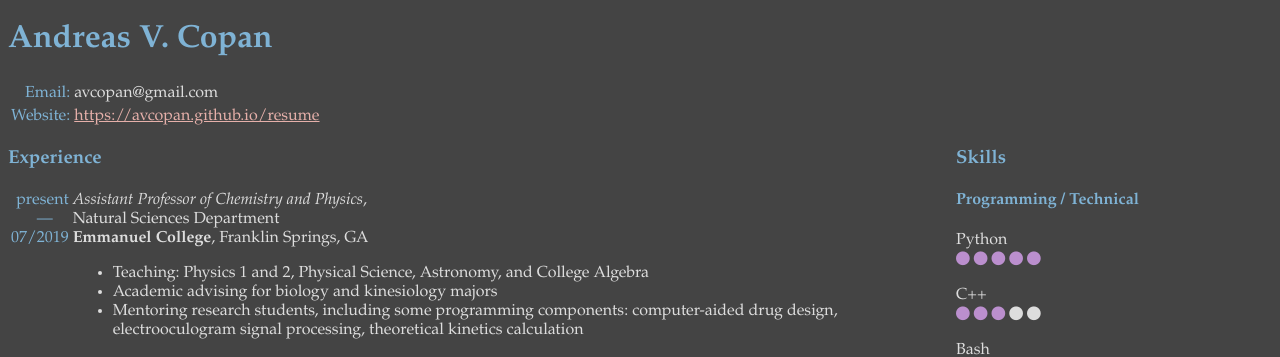
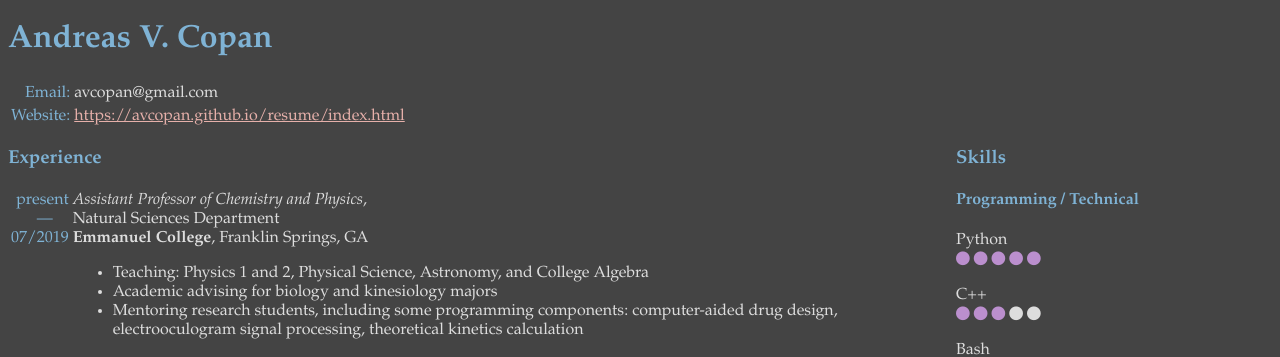
Before and after one commit to avcopan/avcopan.github.io, a Jekyll site: the page resume/index.html, which Jekyll copies as it is, in a window 1280 px wide. Shown: the top 357 px of the page. Built offline with Jekyll 4.4.1, drawn with Linux system fonts in a browser that asks for light colours; some of the changed lines change nothing that is shown.

Commit message:
Update index.html

```diff
--- a/resume/index.html
+++ b/resume/index.html
@@ -18,7 +18,7 @@
       </tr>
       <tr>
         <td>Website:</td>
-        <td><a href="url">https://avcopan.github.io/resume</a></td>
+        <td><a href="url">https://avcopan.github.io/resume/index.html</a></td>
       </tr>
     </table>
   </div>
```
